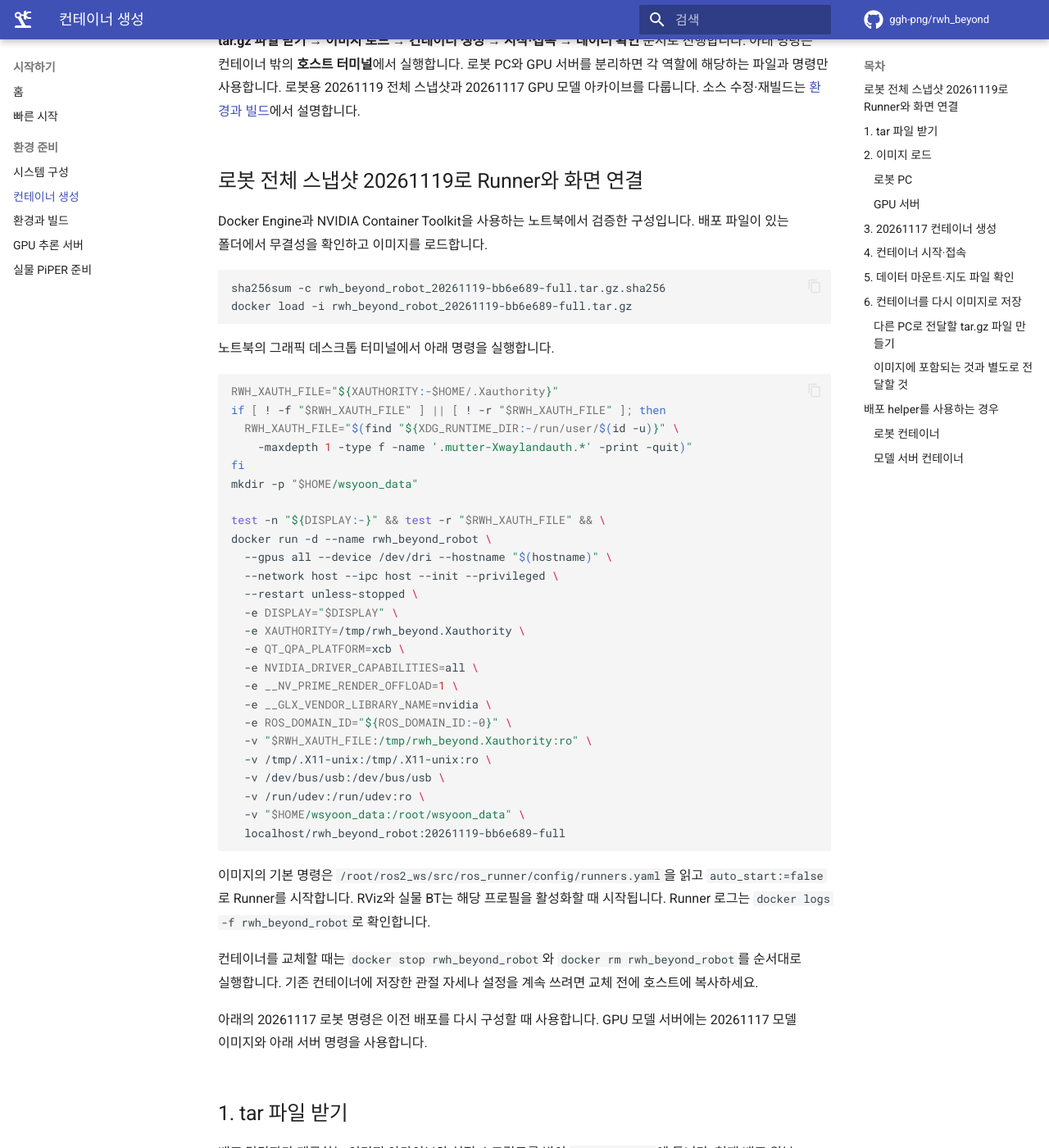
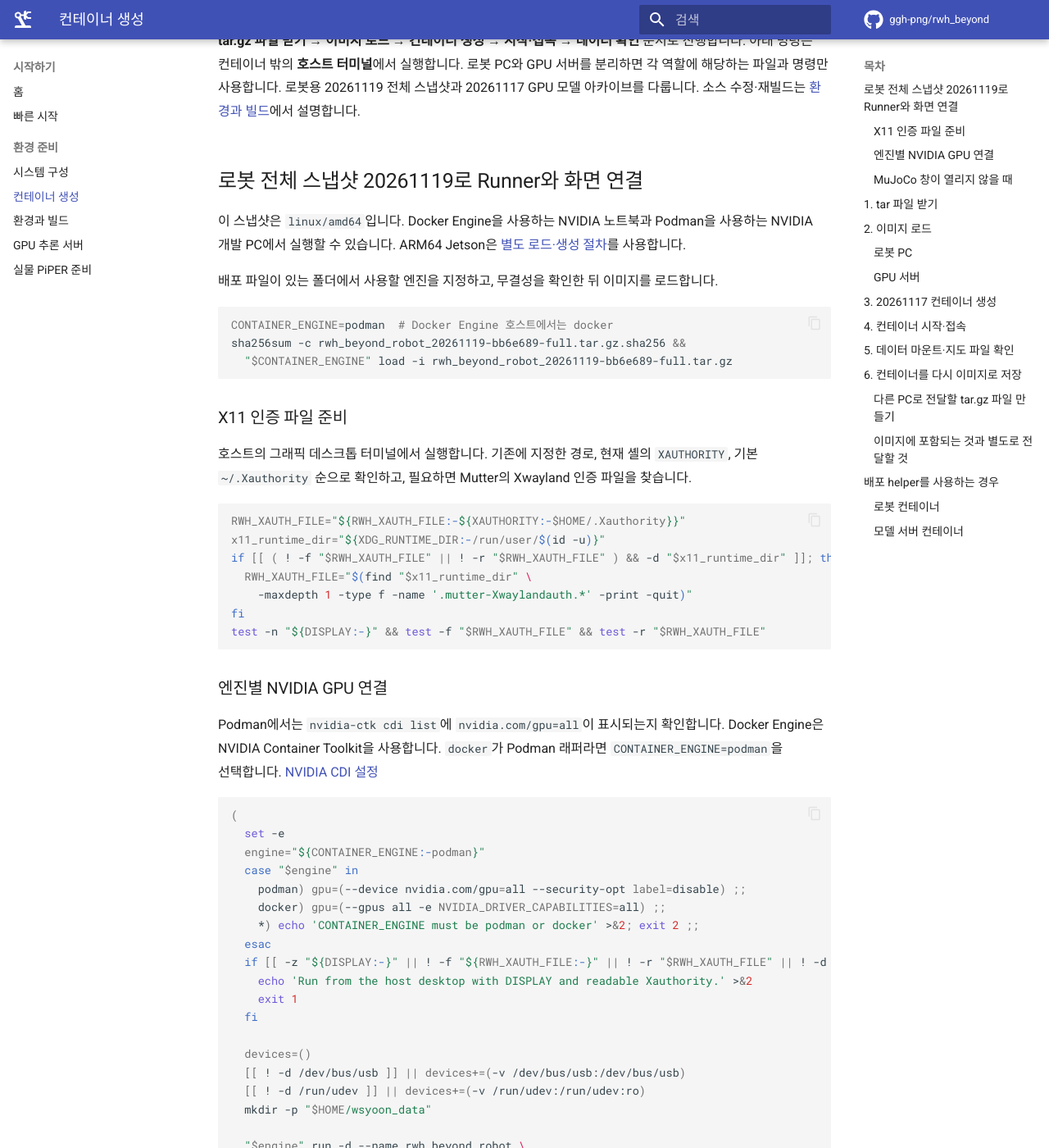
Before and after one commit to ggh-png/rwh_beyond, an MkDocs documentation site: the page built from docs/docker-containers.md, in a window 1280 px wide and 1400 px high, scrolled down 195 px. Shown: the whole window at 82% size. Built offline with MkDocs 1.6.1 and Material for MkDocs 9.7.7, drawn with Linux system fonts in a browser that asks for light colours; comment, search, counter and statistics services are not loaded; some of the changed text lies outside the part shown.

Commit message:
Document NVIDIA graphics for BEYOND robot containers

````diff
--- a/docs/docker-containers.md
+++ b/docs/docker-containers.md
@@ -9,50 +9,100 @@
 
 ## 로봇 전체 스냅샷 20261119로 Runner와 화면 연결 { #robot-runner-20261119 }
 
-Docker Engine과 NVIDIA Container Toolkit을 사용하는 노트북에서 검증한 구성입니다.
-배포 파일이 있는 폴더에서 무결성을 확인하고 이미지를 로드합니다.
+이 스냅샷은 `linux/amd64`입니다. Docker Engine을 사용하는 NVIDIA 노트북과
+Podman을 사용하는 NVIDIA 개발 PC에서 실행할 수 있습니다. ARM64 Jetson은
+[별도 로드·생성 절차](https://github.com/ggh-png/ros2-docker/blob/main/docs/docker-containers.md#jetson-robot)를 사용합니다.
+
+배포 파일이 있는 폴더에서 사용할 엔진을 지정하고, 무결성을 확인한 뒤 이미지를 로드합니다.
 
 ```bash
-sha256sum -c rwh_beyond_robot_20261119-bb6e689-full.tar.gz.sha256
-docker load -i rwh_beyond_robot_20261119-bb6e689-full.tar.gz
+CONTAINER_ENGINE=podman  # Docker Engine 호스트에서는 docker
+sha256sum -c rwh_beyond_robot_20261119-bb6e689-full.tar.gz.sha256 &&
+  "$CONTAINER_ENGINE" load -i rwh_beyond_robot_20261119-bb6e689-full.tar.gz
 ```
 
-노트북의 그래픽 데스크톱 터미널에서 아래 명령을 실행합니다.
+### X11 인증 파일 준비 { #x11-auth }
+
+호스트의 그래픽 데스크톱 터미널에서 실행합니다. 기존에 지정한 경로, 현재 셸의
+`XAUTHORITY`, 기본 `~/.Xauthority` 순으로 확인하고, 필요하면 Mutter의 Xwayland 인증 파일을 찾습니다.
 
 ```bash
-RWH_XAUTH_FILE="${XAUTHORITY:-$HOME/.Xauthority}"
-if [ ! -f "$RWH_XAUTH_FILE" ] || [ ! -r "$RWH_XAUTH_FILE" ]; then
-  RWH_XAUTH_FILE="$(find "${XDG_RUNTIME_DIR:-/run/user/$(id -u)}" \
+RWH_XAUTH_FILE="${RWH_XAUTH_FILE:-${XAUTHORITY:-$HOME/.Xauthority}}"
+x11_runtime_dir="${XDG_RUNTIME_DIR:-/run/user/$(id -u)}"
+if [[ ( ! -f "$RWH_XAUTH_FILE" || ! -r "$RWH_XAUTH_FILE" ) && -d "$x11_runtime_dir" ]]; then
+  RWH_XAUTH_FILE="$(find "$x11_runtime_dir" \
     -maxdepth 1 -type f -name '.mutter-Xwaylandauth.*' -print -quit)"
 fi
-mkdir -p "$HOME/wsyoon_data"
+test -n "${DISPLAY:-}" && test -f "$RWH_XAUTH_FILE" && test -r "$RWH_XAUTH_FILE"
+```
 
-test -n "${DISPLAY:-}" && test -r "$RWH_XAUTH_FILE" && \
-docker run -d --name rwh_beyond_robot \
-  --gpus all --device /dev/dri --hostname "$(hostname)" \
-  --network host --ipc host --init --privileged \
-  --restart unless-stopped \
-  -e DISPLAY="$DISPLAY" \
-  -e XAUTHORITY=/tmp/rwh_beyond.Xauthority \
-  -e QT_QPA_PLATFORM=xcb \
-  -e NVIDIA_DRIVER_CAPABILITIES=all \
-  -e __NV_PRIME_RENDER_OFFLOAD=1 \
-  -e __GLX_VENDOR_LIBRARY_NAME=nvidia \
-  -e ROS_DOMAIN_ID="${ROS_DOMAIN_ID:-0}" \
-  -v "$RWH_XAUTH_FILE:/tmp/rwh_beyond.Xauthority:ro" \
-  -v /tmp/.X11-unix:/tmp/.X11-unix:ro \
-  -v /dev/bus/usb:/dev/bus/usb \
-  -v /run/udev:/run/udev:ro \
-  -v "$HOME/wsyoon_data:/root/wsyoon_data" \
-  localhost/rwh_beyond_robot:20261119-bb6e689-full
+### 엔진별 NVIDIA GPU 연결
+
+Podman에서는 `nvidia-ctk cdi list`에 `nvidia.com/gpu=all`이 표시되는지 확인합니다.
+Docker Engine은 NVIDIA Container Toolkit을 사용합니다. `docker`가 Podman 래퍼라면
+`CONTAINER_ENGINE=podman`을 선택합니다. [NVIDIA CDI 설정](https://docs.nvidia.com/datacenter/cloud-native/container-toolkit/latest/cdi-support.html)
+
+```bash
+(
+  set -e
+  engine="${CONTAINER_ENGINE:-podman}"
+  case "$engine" in
+    podman) gpu=(--device nvidia.com/gpu=all --security-opt label=disable) ;;
+    docker) gpu=(--gpus all -e NVIDIA_DRIVER_CAPABILITIES=all) ;;
+    *) echo 'CONTAINER_ENGINE must be podman or docker' >&2; exit 2 ;;
+  esac
+  if [[ -z "${DISPLAY:-}" || ! -f "${RWH_XAUTH_FILE:-}" || ! -r "$RWH_XAUTH_FILE" || ! -d /tmp/.X11-unix ]]; then
+    echo 'Run from the host desktop with DISPLAY and readable Xauthority.' >&2
+    exit 1
+  fi
+
+  devices=()
+  [[ ! -d /dev/bus/usb ]] || devices+=(-v /dev/bus/usb:/dev/bus/usb)
+  [[ ! -d /run/udev ]] || devices+=(-v /run/udev:/run/udev:ro)
+  mkdir -p "$HOME/wsyoon_data"
+
+  "$engine" run -d --name rwh_beyond_robot \
+    "${gpu[@]}" --hostname "$(hostname)" \
+    --network host --ipc host --init --privileged \
+    --restart unless-stopped \
+    -e DISPLAY="$DISPLAY" \
+    -e XAUTHORITY=/tmp/rwh_beyond.Xauthority \
+    -e QT_QPA_PLATFORM=xcb \
+    -e __NV_PRIME_RENDER_OFFLOAD=1 \
+    -e __GLX_VENDOR_LIBRARY_NAME=nvidia \
+    -e ROS_DOMAIN_ID="${ROS_DOMAIN_ID:-0}" \
+    -v "$RWH_XAUTH_FILE:/tmp/rwh_beyond.Xauthority:ro" \
+    -v /tmp/.X11-unix:/tmp/.X11-unix:ro \
+    -v "$HOME/wsyoon_data:/root/wsyoon_data" \
+    "${devices[@]}" \
+    localhost/rwh_beyond_robot:20261119-bb6e689-full
+)
 ```
 
 이미지의 기본 명령은 `/root/ros2_ws/src/ros_runner/config/runners.yaml`을 읽고
-`auto_start:=false`로 Runner를 시작합니다. RViz와 실물 BT는 해당 프로필을 활성화할 때 시작됩니다.
-Runner 로그는 `docker logs -f rwh_beyond_robot`로 확인합니다.
+`auto_start:=false`로 Runner를 시작합니다. 이 스냅샷에서 Runner 서비스를 사용하며,
+프로필을 활성화할 때 해당 노드가 시작됩니다.
+Runner 로그는 `"$CONTAINER_ENGINE" logs -f rwh_beyond_robot`로 확인합니다.
 
-컨테이너를 교체할 때는 `docker stop rwh_beyond_robot`와 `docker rm rwh_beyond_robot`를 순서대로 실행합니다.
-기존 컨테이너에 저장한 관절 자세나 설정을 계속 쓰려면 교체 전에 호스트에 복사하세요.
+GPU 옵션은 생성 시 적용됩니다. 컨테이너를 교체하기 전에 내부 소스·관절 자세·설정을
+호스트에 복사한 뒤, 같은 엔진에서 기존 컨테이너를 정리하고 새로 생성합니다.
+
+### MuJoCo 창이 열리지 않을 때 { #mujoco-glx }
+
+`piper_sim`의 로그에 `No GLXFBConfigs returned` 또는 `Failed to find a suitable GLXFBConfig`가
+나오면 X11 인증과 NVIDIA GLX 라이브러리 전달을 확인합니다. Podman에서는
+`--device nvidia.com/gpu=all`로 드라이버 라이브러리와 GPU를 연결합니다. GPU 장치 파일이나
+`DISPLAY`가 보여도 GLX 드라이버가 연결됐는지는 별도로 확인해야 합니다.
+
+MuJoCo 창으로 PiPER 시뮬레이션을 실행할 때는 `robot_sim.yaml`의
+`robot_settings.ros__parameters.simulation.gui`를 `true`로 두고 `piper_sim`을 활성화합니다.
+화면 없이 관절·카메라·MoveIt을 실행할 때는 `gui: false`를 사용합니다.
+전체 집기·배치 데모인 `bt_demo_sim`에는 SAM 3·GraspGenX 연결도 필요합니다.
+
+```bash
+"$CONTAINER_ENGINE" exec -it rwh_beyond_robot /opt/rwh_beyond/entrypoint.sh \
+  ros2 service call /ros_runner/activate_piper_sim std_srvs/srv/Empty '{}'
+```
 
 아래의 20261117 로봇 명령은 이전 배포를 다시 구성할 때 사용합니다.
 GPU 모델 서버에는 20261117 모델 이미지와 아래 서버 명령을 사용합니다.
@@ -133,23 +183,55 @@ Docker Engine에서는 `CONTAINER_ENGINE=docker`로 바꿉니다.
 현재 개발 PC처럼 Docker 명령이 Podman wrapper인 환경에서는
 [배포 helper 사용 방법](#robot-helper)을 따릅니다.
 
-로봇 PC에서는 배포 폴더로 이동하고, 호스트 데이터 디렉터리와 X11 인증 파일을 준비합니다.
-`XAUTHORITY`가 없는 환경은 실제 X11 인증 파일을 `RWH_XAUTH_FILE`에 지정합니다.
+로봇 PC에서는 [X11 인증 파일 준비](#x11-auth)를 실행하고, 배포 폴더와 호스트 데이터 디렉터리를 준비합니다.
 
 ```bash
 # 배포 파일과 설정이 있는 디렉터리로 이동
 cd ~/RWH/beyond
 # 지도·데이터를 보관할 호스트 디렉터리 준비
 mkdir -p "$HOME/wsyoon_data"
-# GUI 연결에 사용할 호스트 X11 인증 파일 경로 지정
-export RWH_XAUTH_FILE="${XAUTHORITY:-$HOME/.Xauthority}"
+```
+
+로봇 컨테이너는 아래 명령으로 생성합니다. 실제 장치가 있는 경우 USB·udev를 연결하며,
+Runner·카메라·CAN·BT YAML은 호스트의 `config/`에서 읽습니다.
+
+```bash
+(
+  set -e
+  if [[ -z "${DISPLAY:-}" || ! -f "${RWH_XAUTH_FILE:-}" || ! -r "$RWH_XAUTH_FILE" || ! -d /tmp/.X11-unix ]]; then
+    echo 'Run from the host desktop with DISPLAY and readable Xauthority.' >&2
+    exit 1
+  fi
+  mounts=()
+  for file in runners robot_common robot_real robot_sim bt_demo; do
+    source_file="$PWD/config/$file.yaml"
+    if [[ ! -f "$source_file" ]]; then
+      echo "Missing configuration: $source_file" >&2
+      exit 1
+    fi
+    mounts+=(-v "$source_file:/opt/rwh_beyond/config/$file.yaml:ro")
+  done
+  mounts+=(-v "$PWD/config/bt_demo.yaml:/root/ros2_ws/src/rwh_beyond/rwh_beyond_bringup/config/bt_demo.yaml:ro")
+  [[ ! -d /dev/bus/usb ]] || mounts+=(-v /dev/bus/usb:/dev/bus/usb)
+  [[ ! -d /run/udev ]] || mounts+=(-v /run/udev:/run/udev:ro)
+
+  docker run -d --name rwh_beyond_robot \
+    --gpus all --hostname "$(hostname)" \
+    --network host --ipc host --init --privileged --restart unless-stopped \
+    -e DISPLAY="$DISPLAY" -e XAUTHORITY=/tmp/rwh_beyond.Xauthority -e QT_QPA_PLATFORM=xcb \
+    -e NVIDIA_DRIVER_CAPABILITIES=all \
+    -e ROS_DOMAIN_ID="${ROS_DOMAIN_ID:-0}" \
+    -v "$RWH_XAUTH_FILE:/tmp/rwh_beyond.Xauthority:ro" \
+    -v /tmp/.X11-unix:/tmp/.X11-unix:ro \
+    -v "$HOME/wsyoon_data:/root/wsyoon_data" "${mounts[@]}" \
+    rwh_beyond_robot:20261117
+)
 ```
 
 <div class="container-command-table" markdown="1">
 
 | 이미지 이름 | 명령어 |
 |---|---|
-| **BEYOND Robot** | `# GPU·장치·지도 데이터를 연결해 로봇 대기 컨테이너 생성`<br/>`docker run -d --name rwh_beyond_robot --gpus all --network host --ipc host --init --privileged --restart unless-stopped -e DISPLAY="$DISPLAY" -e NVIDIA_DRIVER_CAPABILITIES=all -e ROS_DOMAIN_ID="${ROS_DOMAIN_ID:-0}" -e XAUTHORITY=/tmp/rwh_beyond.Xauthority -v "$RWH_XAUTH_FILE:/tmp/rwh_beyond.Xauthority:ro" -v "$HOME/wsyoon_data:/root/wsyoon_data" -v "$PWD/config/runners.yaml:/opt/rwh_beyond/config/runners.yaml:ro" -v "$PWD/config/robot_common.yaml:/opt/rwh_beyond/config/robot_common.yaml:ro" -v "$PWD/config/robot_real.yaml:/opt/rwh_beyond/config/robot_real.yaml:ro" -v "$PWD/config/robot_sim.yaml:/opt/rwh_beyond/config/robot_sim.yaml:ro" -v "$PWD/config/bt_demo.yaml:/root/ros2_ws/src/rwh_beyond/rwh_beyond_bringup/config/bt_demo.yaml:ro" -v /tmp/.X11-unix:/tmp/.X11-unix:ro -v /run/udev:/run/udev:ro rwh_beyond_robot:20261117` |
 | **GraspGenX 서버** | `# GPU·5566 포트를 연결해 GraspGenX 서버 생성·실행`<br/>`docker run -d --name rwh_beyond_graspgenx --restart unless-stopped --shm-size 256m --gpus all -p 127.0.0.1:5566:5566 -v rwh_beyond_graspgenx_cache:/data/cache -v rwh_beyond_graspgenx_logs:/data/logs rwh_beyond_graspgenx:20261117` |
 | **SAM 3 서버** | `# GPU·5567 포트를 연결해 SAM 3 서버 생성·실행`<br/>`docker run -d --name rwh_beyond_sam3 --restart unless-stopped --shm-size 256m --gpus all -p 127.0.0.1:5567:5567 -v rwh_beyond_sam3_cache:/data/cache -v rwh_beyond_sam3_logs:/data/logs rwh_beyond_sam3:20261117` |
 
@@ -303,7 +385,9 @@ GPU·USB·X11·host network·포트·데이터 마운트 같은 **컨테이너
 
 ### 로봇 컨테이너 { #robot-helper }
 
-현재 호스트의 Podman에서는:
+GUI를 연결하려면 먼저 [X11 인증 파일 준비](#x11-auth)를 실행하고
+`export XAUTHORITY="$RWH_XAUTH_FILE"`로 helper에 전달합니다.
+Podman에서는 CDI 장치도 `nvidia-ctk cdi list`로 확인합니다.
 
 ```bash
 # 배포 파일과 설정이 있는 디렉터리로 이동
````
